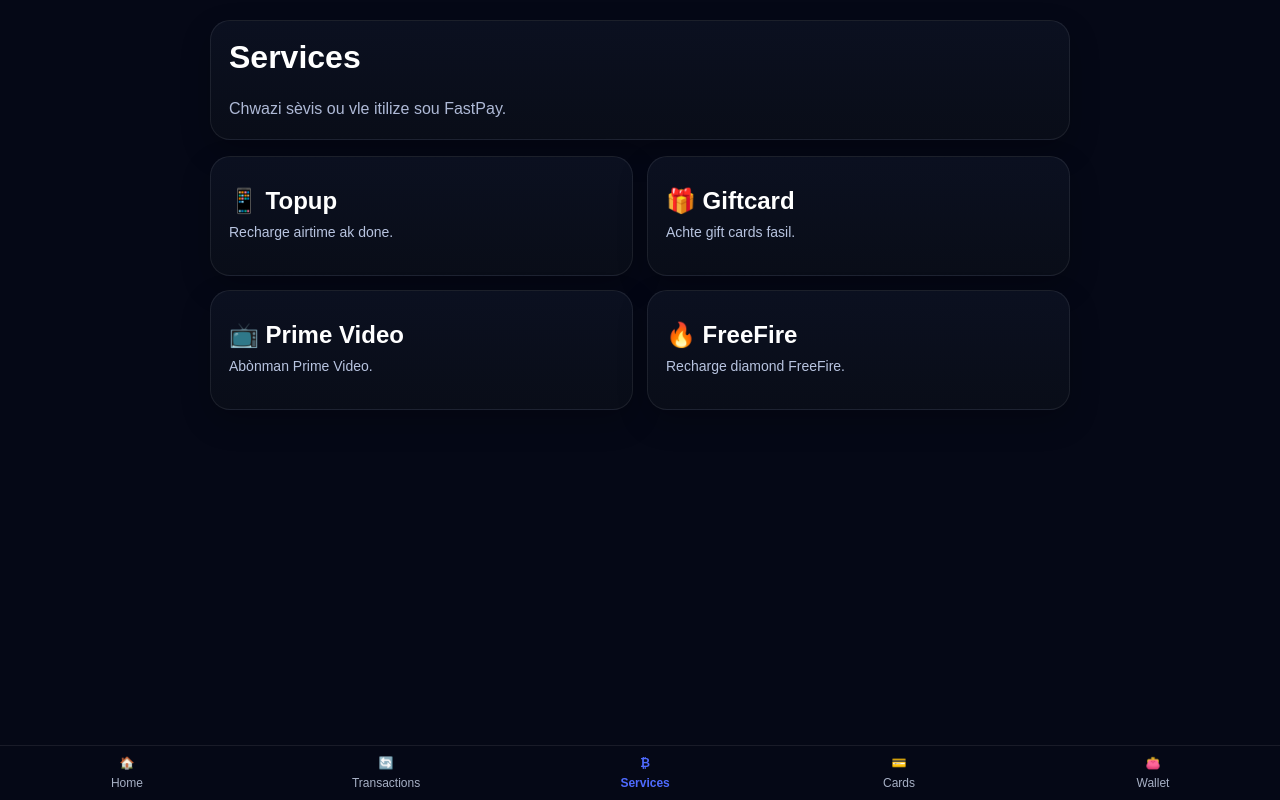
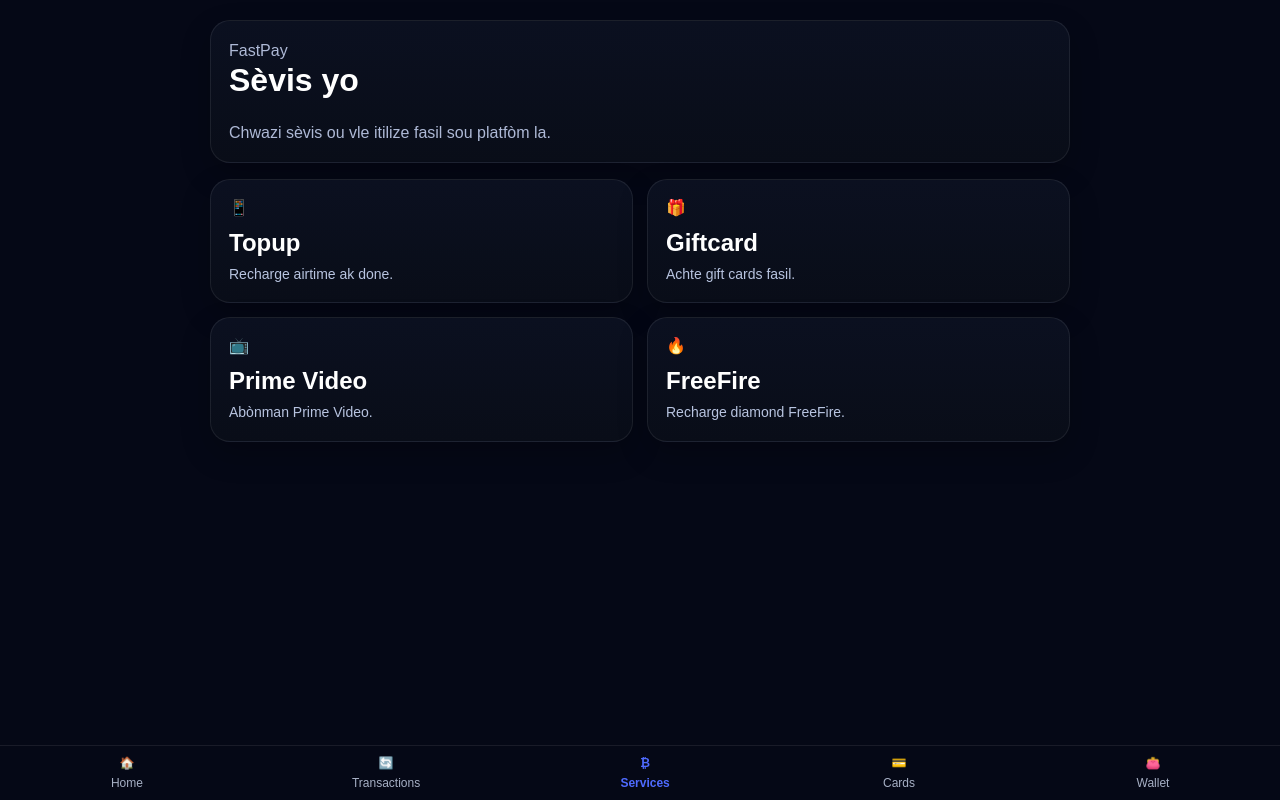
Before and after one commit to Fastpayhaiti/Fastpayhaiti, a website: page services.html in a window 1280 px wide. Drawn offline with Linux system fonts and the light colour scheme.

Commit message:
Update services.html

```diff
--- a/services.html
+++ b/services.html
@@ -11,29 +11,34 @@
   <div class="page-content">
 
     <div class="header-card">
-    <h1>Services</h1>
-    <div class="sub">Chwazi sèvis ou vle itilize sou FastPay.</div>
+      <div class="sub">FastPay</div>
+      <h1>Sèvis yo</h1>
+      <div class="sub">Chwazi sèvis ou vle itilize fasil sou platfòm la.</div>
     </div>
 
-  <div class="grid">
+    <div class="grid services-grid">
 
-    <a class="service-card" href="./topup.html">
-      <div class="service-title">📱 Topup</div>
+      <a class="service-card pro-card" href="./topup.html">
+        <div class="service-icon">📱</div>
+        <div class="service-title">Topup</div>
         <div class="service-text">Recharge airtime ak done.</div>
       </a>
 
-    <a class="service-card" href="./giftcards.html">
-      <div class="service-title">🎁 Giftcard</div>
+      <a class="service-card pro-card" href="./giftcards.html">
+        <div class="service-icon">🎁</div>
+        <div class="service-title">Giftcard</div>
         <div class="service-text">Achte gift cards fasil.</div>
       </a>
 
-    <a class="service-card" href="./primevideo.html">
-      <div class="service-title">📺 Prime Video</div>
+      <a class="service-card pro-card" href="./primevideo.html">
+        <div class="service-icon">📺</div>
+        <div class="service-title">Prime Video</div>
         <div class="service-text">Abònman Prime Video.</div>
       </a>
 
-    <a class="service-card" href="./freefire.html">
-      <div class="service-title">🔥 FreeFire</div>
+      <a class="service-card pro-card" href="./freefire.html">
+        <div class="service-icon">🔥</div>
+        <div class="service-title">FreeFire</div>
         <div class="service-text">Recharge diamond FreeFire.</div>
       </a>
 
@@ -47,6 +52,5 @@
   <script>
     loadPageNav("services");
   </script>
-
 </body>
 </html>
```
Lines whose indentation alone changed are shown as unchanged.
